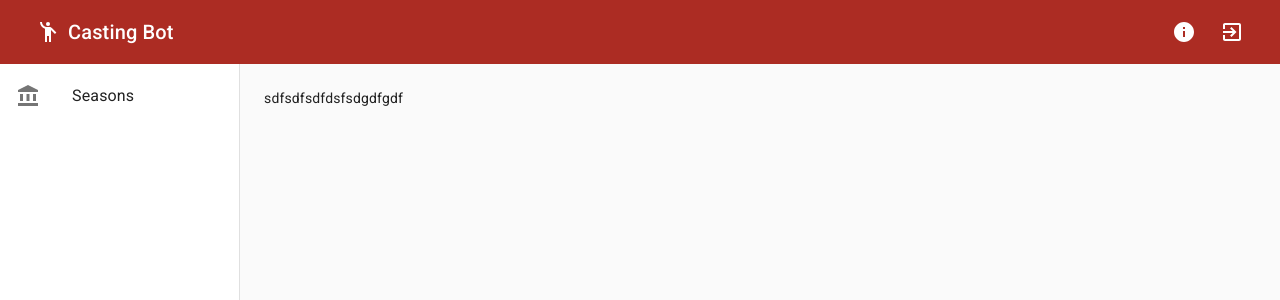
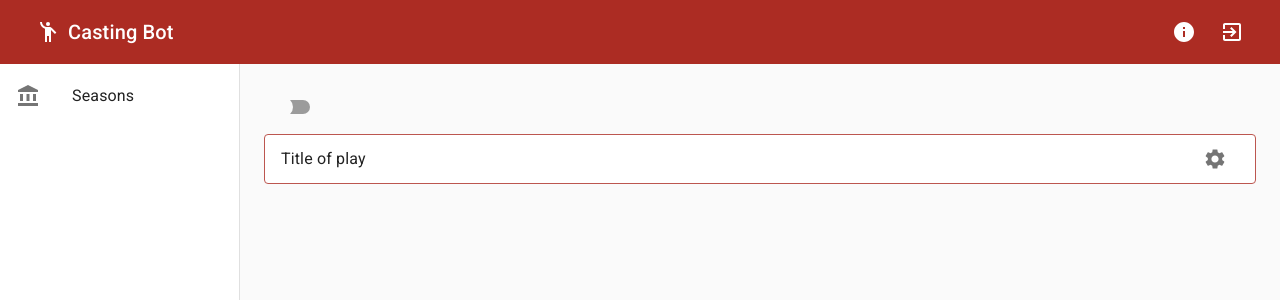
Before and after one commit to jpderrick/Casting-Bot-2.0, a React (Create React App) app: page / in a window 1280 px wide. Shown: the top 300 px of the page. Built offline with nearby package versions, Linux system fonts and the light colour scheme.

Commit message:
Basic Season View template beginnings

```diff
--- a/src/App.js
+++ b/src/App.js
@@ -9,8 +9,8 @@ import {
 } from "@material-ui/core";
 import TopBar from "./components/TopBar";
 import SideDrawer from "./components/SideDrawer";
-import ModalContainer from "./components/ModalContainer";
-import NewSeason from "./components/NewSeason";
+
+import SeasonViewPage from "./pages/SeasonViewPage";
 const styles = (theme) => ({
   root: { display: "flex" },
   content: {
@@ -45,7 +45,7 @@ function App({ classes, ...props }) {
         <SideDrawer />
         <div className={classes.content}>
           <Toolbar />
-          sdfsdfsdfdsfsdgdfgdf
+          <SeasonViewPage />
         </div>
       </div>
     </MuiThemeProvider>
--- /dev/null
+++ b/src/components/ChangeShowOrder.js
@@ -0,0 +1,18 @@
+import React from "react";
+import ArrowUpwardIcon from "@material-ui/icons/ArrowUpward";
+import ArrowDownwardIcon from "@material-ui/icons/ArrowDownward";
+import { IconButton } from "@material-ui/core";
+const ChangeShowOrder = () => {
+  return (
+    <div>
+      <IconButton onClick={() => console.log("Earlier")}>
+        <ArrowUpwardIcon />
+      </IconButton>
+      <IconButton onClick={() => console.log("Later")}>
+        <ArrowDownwardIcon />
+      </IconButton>
+    </div>
+  );
+};
+
+export default ChangeShowOrder;
--- a/src/pages/SeasonViewPage.js
+++ b/src/pages/SeasonViewPage.js
@@ -1,10 +1,41 @@
 import React from "react";
-import { withStyles } from "@material-ui/core";
-
-const styles = (theme) => ({});
+import {
+  withStyles,
+  List,
+  ListItem,
+  ListItemText,
+  Paper,
+  ListItemSecondaryAction,
+  Switch,
+  IconButton,
+} from "@material-ui/core";
+import ChangeShowOrder from "../components/ChangeShowOrder";
+import SettingsIcon from "@material-ui/icons/Settings";
+const styles = (theme) => ({
+  showContainer: {
+    border: "1px solid",
+    borderColor: theme.palette.primary.light,
+  },
+});
 
 const SeasonViewPage = ({ classes, ...props }) => {
-  return <div>This is the season's view page</div>;
+  return (
+    <div>
+      <Switch />
+      <List>
+        <Paper className={classes.showContainer}>
+          <ListItem>
+            <ListItemText primary="Title of play" />
+            <ListItemSecondaryAction>
+              <IconButton>
+                <SettingsIcon />
+              </IconButton>
+            </ListItemSecondaryAction>
+          </ListItem>
+        </Paper>
+      </List>
+    </div>
+  );
 };
 
 export default withStyles(styles)(SeasonViewPage);
```
